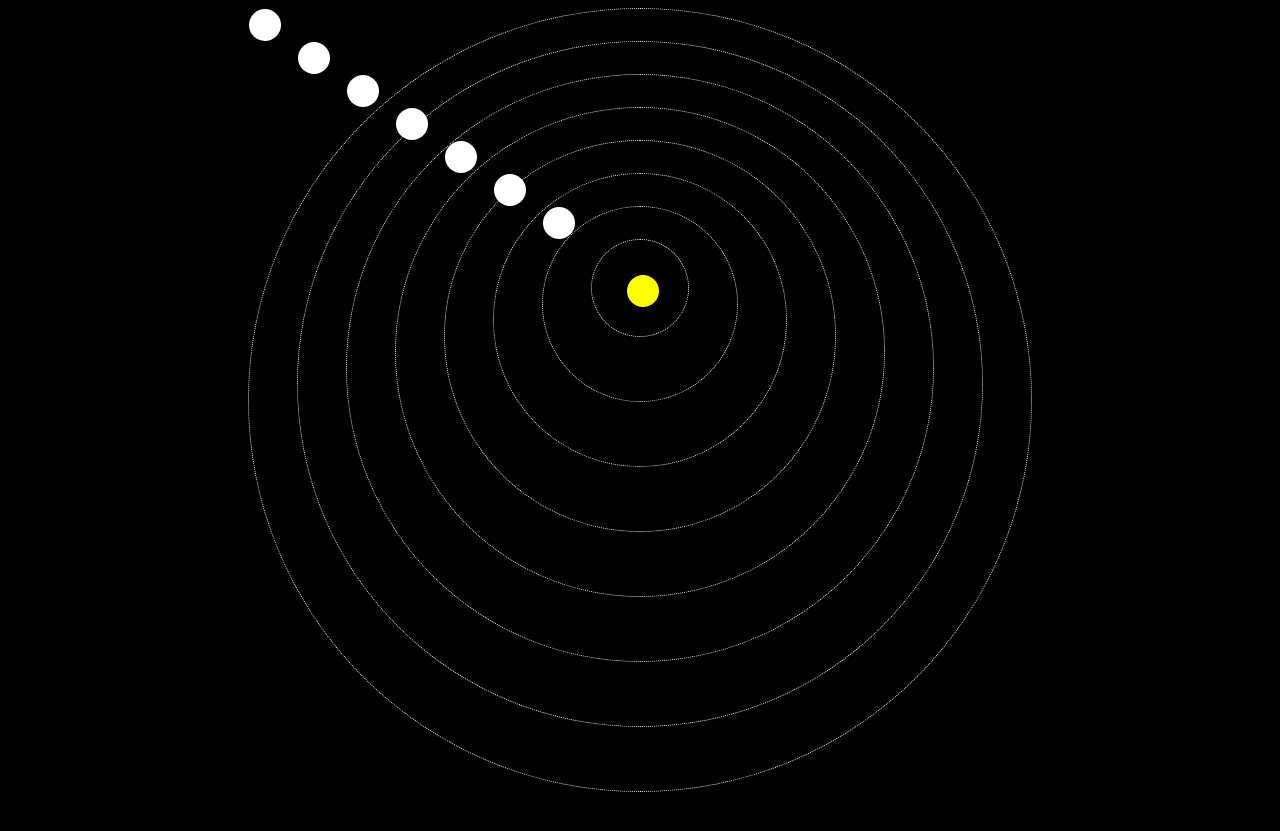
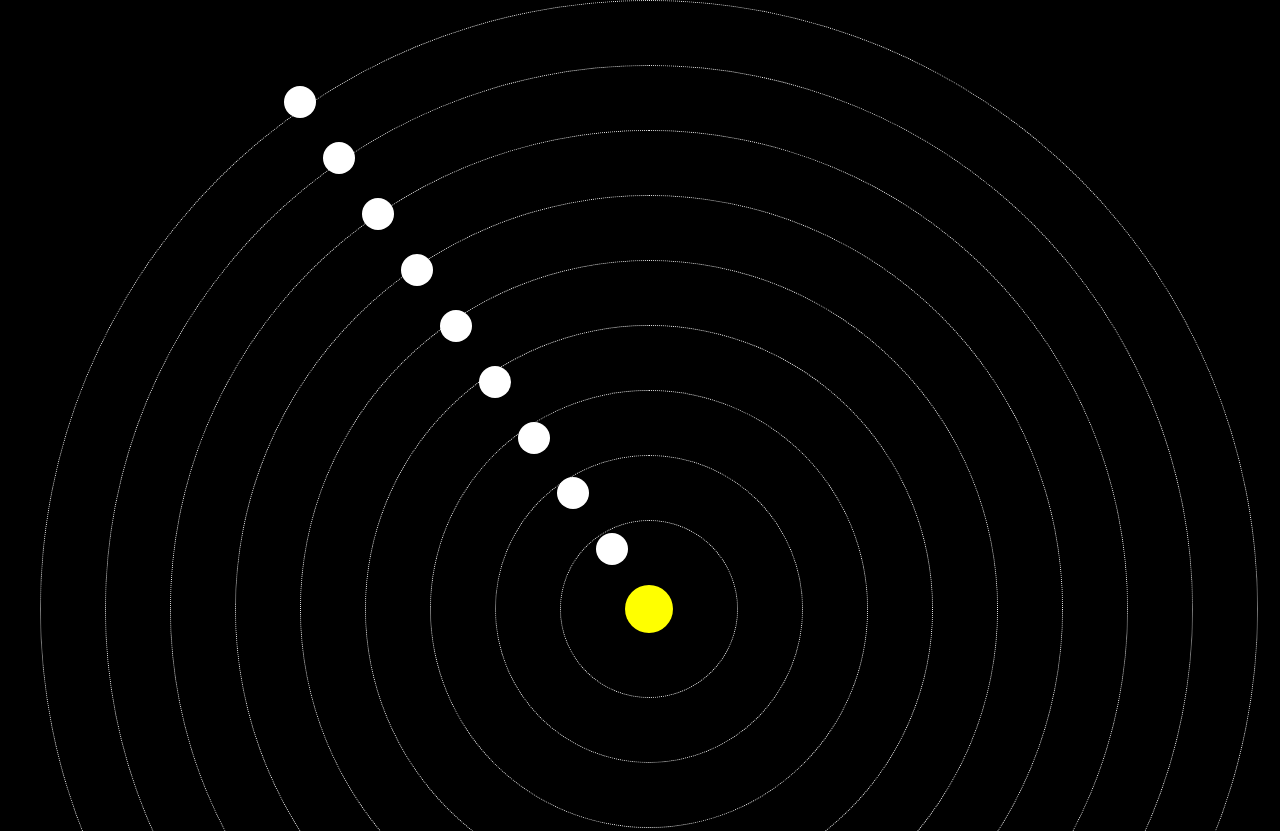
Before and after one commit to seanrreid/solar_system, a plain HTML site: page index.html in a window 1280 px wide. Shown: the top 831 px of the page. Before the commit the page ends 800 px from the top, so only its background shows below. Drawn offline with Linux system fonts and the light colour scheme.

Commit message:
Updating position at the generic level, added planet names

```diff
--- a/css/styles.css
+++ b/css/styles.css
@@ -34,26 +34,24 @@ main {
     border: dotted 1px #efefef;
     border-radius: 50%;
     margin: auto;
-    padding: 2rem 3rem 4rem 3rem;
+    padding: 4rem;
     position: relative;
 }
 
 .planet {
     background-color: #fff;
     border-radius: 50%;
-    height: 32px;
-    left: 0;
+    height: 2rem;
+    left: 20%;
     position: absolute;
-    top: 0;
-    width: 32px;
+    top: 7%;
+    width: 2rem;
 }
 
 .sun {
     background-color: yellow;
     border-radius: 50%;
-    height: 2rem;
-    position: absolute;
-    top: calc(70% - 2rem);
-    left: calc(70% - 2rem);
-    width: 2rem;
+    height: 3rem;
+    margin: auto;
+    width: 3rem;
 }
--- a/index.html
+++ b/index.html
@@ -1,31 +1,35 @@
 <!DOCTYPE html>
 <html lang="en">
     <head>
-    <meta charset="UTF-8">
-    <meta name="viewport" content="width=device-width, initial-scale=1.0">
-    <meta name="description" content="Solar System with plain HTML + CSS">
+        <meta charset="UTF-8" />
+        <meta name="viewport" content="width=device-width, initial-scale=1.0" />
+        <meta name="description" content="Solar System with plain HTML + CSS" />
         <title>Solar System</title>
-    <link rel="stylesheet" href="css/styles.css">
+        <link rel="stylesheet" href="css/styles.css" />
     </head>
     <body>
         <main>
             <div class="wrapper solar-system">
                 <div class="solar-system__orbit">
-                <div class="planet"></div>
+                    <div id="pluto" class="planet"></div>
                     <div class="solar-system__orbit">
-                    <div class="planet"></div>
+                        <div id="neptune" class="planet"></div>
                         <div class="solar-system__orbit">
-                        <div class="planet"></div>
+                            <div id="uranus" class="planet"></div>
                             <div class="solar-system__orbit">
-                            <div class="planet"></div>
+                                <div id="saturn" class="planet"></div>
                                 <div class="solar-system__orbit">
-                                <div class="planet"></div>
+                                    <div id="jupiter" class="planet"></div>
                                     <div class="solar-system__orbit">
-                                    <div class="planet"></div>
+                                        <div id="mars" class="planet"></div>
                                         <div class="solar-system__orbit">
-                                        <div class="planet"></div>
+                                            <div id="earth" class="planet"></div>
                                             <div class="solar-system__orbit">
+                                                <div id="venus" class="planet"></div>
+                                                <div class="solar-system__orbit">
+                                                    <div id="mercury" class="planet"></div>
                                                     <div class="sun"></div>
+                                                </div>
                                             </div>
                                         </div>
                                     </div>
```
Lines whose indentation alone changed are shown as unchanged.
